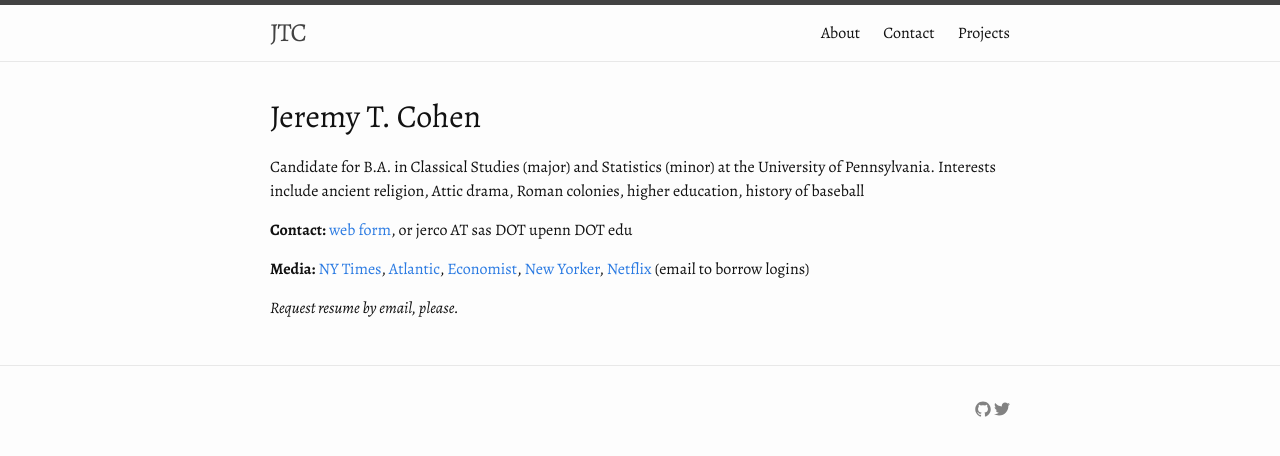
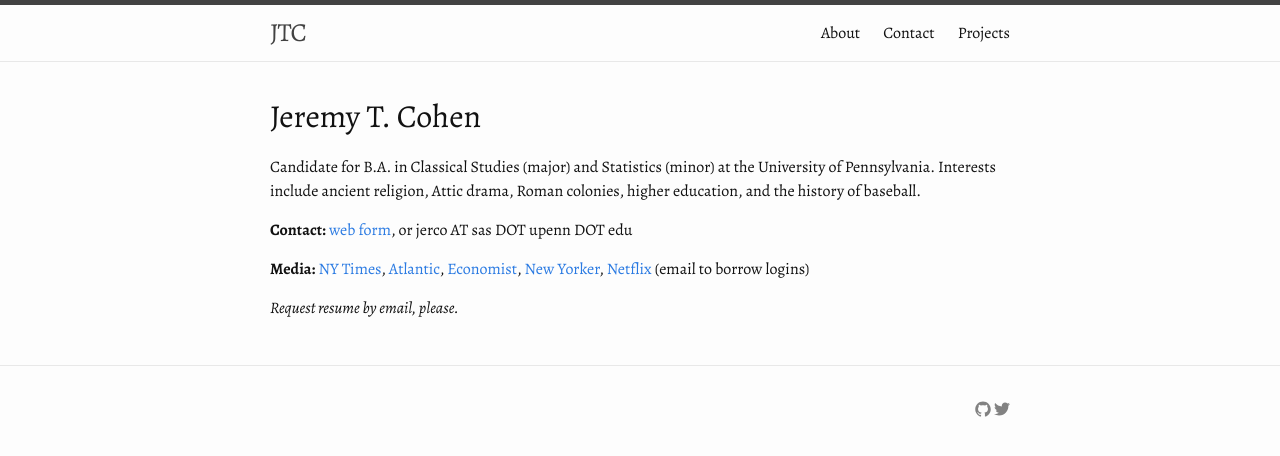
Before and after one commit to reubenmc/jtcohen6.github.io, a Jekyll site: the page built from index.html, in a window 1280 px wide. Shown: the top 456 px of the page. Built offline with Jekyll 4.4.1, drawn with Linux system fonts in a browser that asks for light colours.

Commit message:
furtherer updates

```diff
--- a/index.html
+++ b/index.html
@@ -4,7 +4,7 @@
 
 <h1>Jeremy T. Cohen</h1>
 
-<p>Candidate for B.A. in Classical Studies (major) and Statistics (minor) at the University of Pennsylvania. Interests include ancient religion, Attic drama, Roman colonies, higher education, history of baseball</p>
+<p>Candidate for B.A. in Classical Studies (major) and Statistics (minor) at the University of Pennsylvania. Interests include ancient religion, Attic drama, Roman colonies, higher education, and the history of baseball.</p>
 
 <p><strong>Contact:</strong> <a href="/contact/">web form</a>, or jerco AT sas DOT upenn DOT edu</p>
 
```
Also changed, not shown: projects.md (+3 -3 lines).
